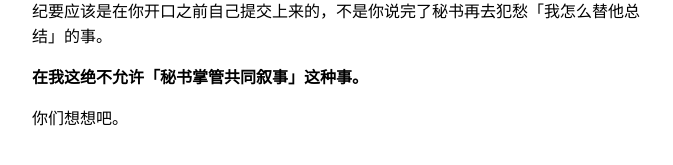
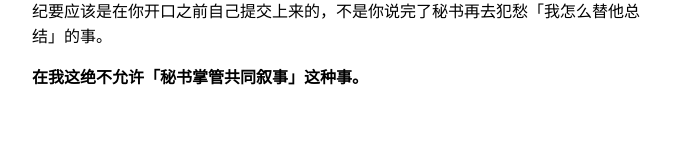
Before and after one commit to elemer1/elemer1.github.io, a Jekyll site: the page built from _markdown/面向纪要会议.md, in a window 1280 px wide and 900 px high, scrolled down 2523 px. Shown: the part 694-859 px from the top of the window, without its empty margins (303-976 px from the left). Built offline with Jekyll 4.4.1, drawn with Linux system fonts in a browser that asks for light colours.

Commit message:
Remove unnecessary lines from meeting notes

```diff
--- a/_markdown/面向纪要会议.md
+++ b/_markdown/面向纪要会议.md
@@ -117,5 +117,3 @@ listed: true
 纪要应该是在你开口之前自己提交上来的，不是你说完了秘书再去犯愁「我怎么替他总结」的事。
 
 **在我这绝不允许「秘书掌管共同叙事」这种事。**
-
-你们想想吧。
```
